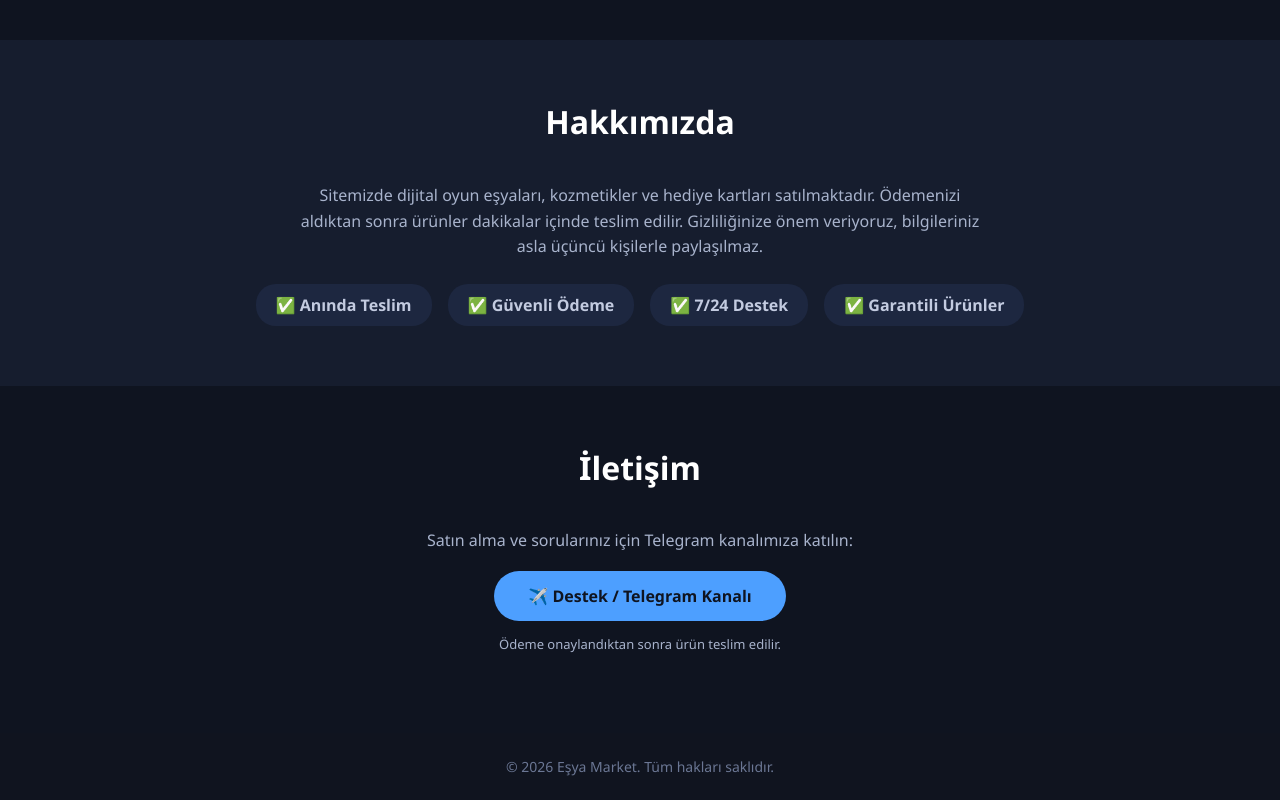
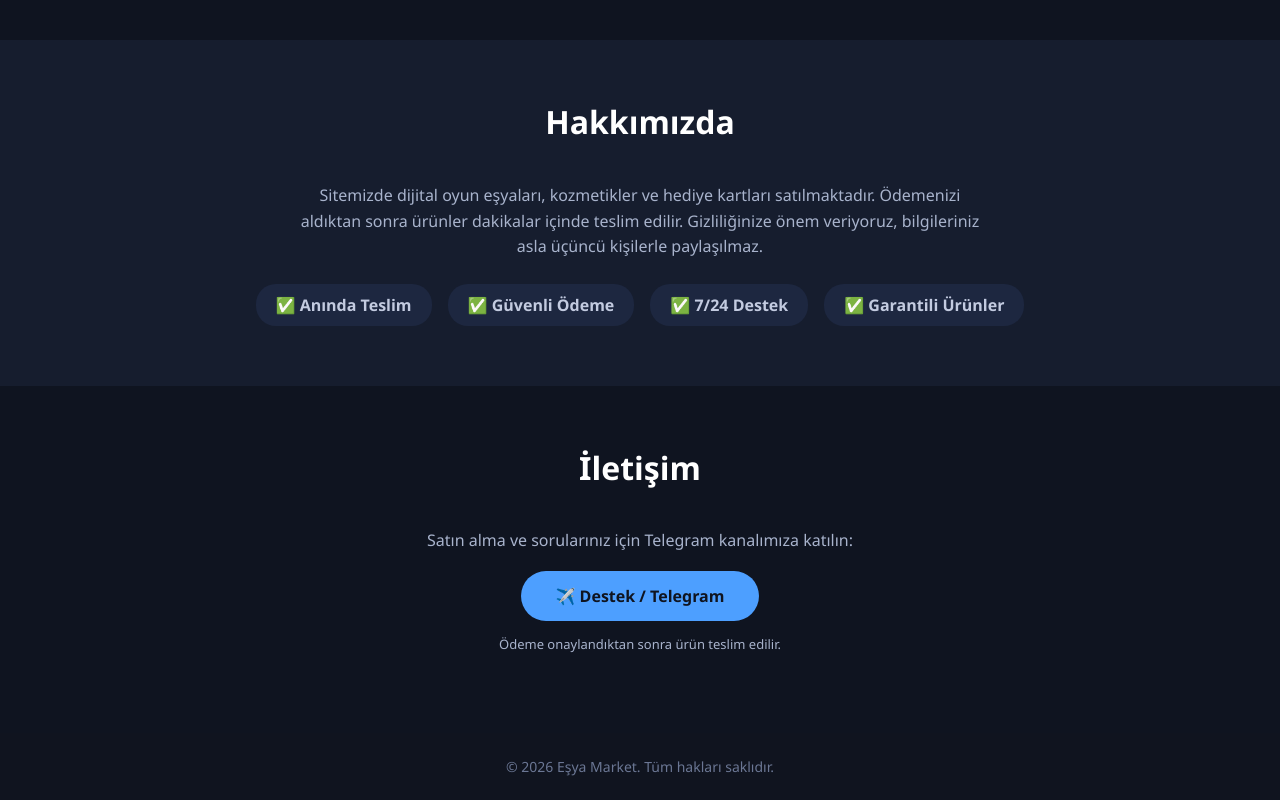
Before and after one commit to akncmakif-sudo/L4REX_STORE, a plain HTML site: page index.html in a window 1280 px wide. Shown: the part 1254-2054 px from the top of the page. Drawn offline with Linux system fonts and the light colour scheme.

Commit message:
destek butonu guncellendi

```diff
--- a/index.html
+++ b/index.html
@@ -47,7 +47,7 @@
     <section id="iletisim" class="iletisim">
         <h2>İletişim</h2>
         <p>Satın alma ve sorularınız için Telegram kanalımıza katılın:</p>
-        <a id="telegramButon" class="btn telegram" href="https://t.me/l4rex_store" target="_blank">✈️ Destek / Telegram Kanalı</a>
+        <a id="telegramButon" class="btn telegram" href="https://t.me/makifaknc" target="_blank">✈️ Destek / Telegram</a>
         <p class="kucuk">Ödeme onaylandıktan sonra ürün teslim edilir.</p>
     </section>
 
```
